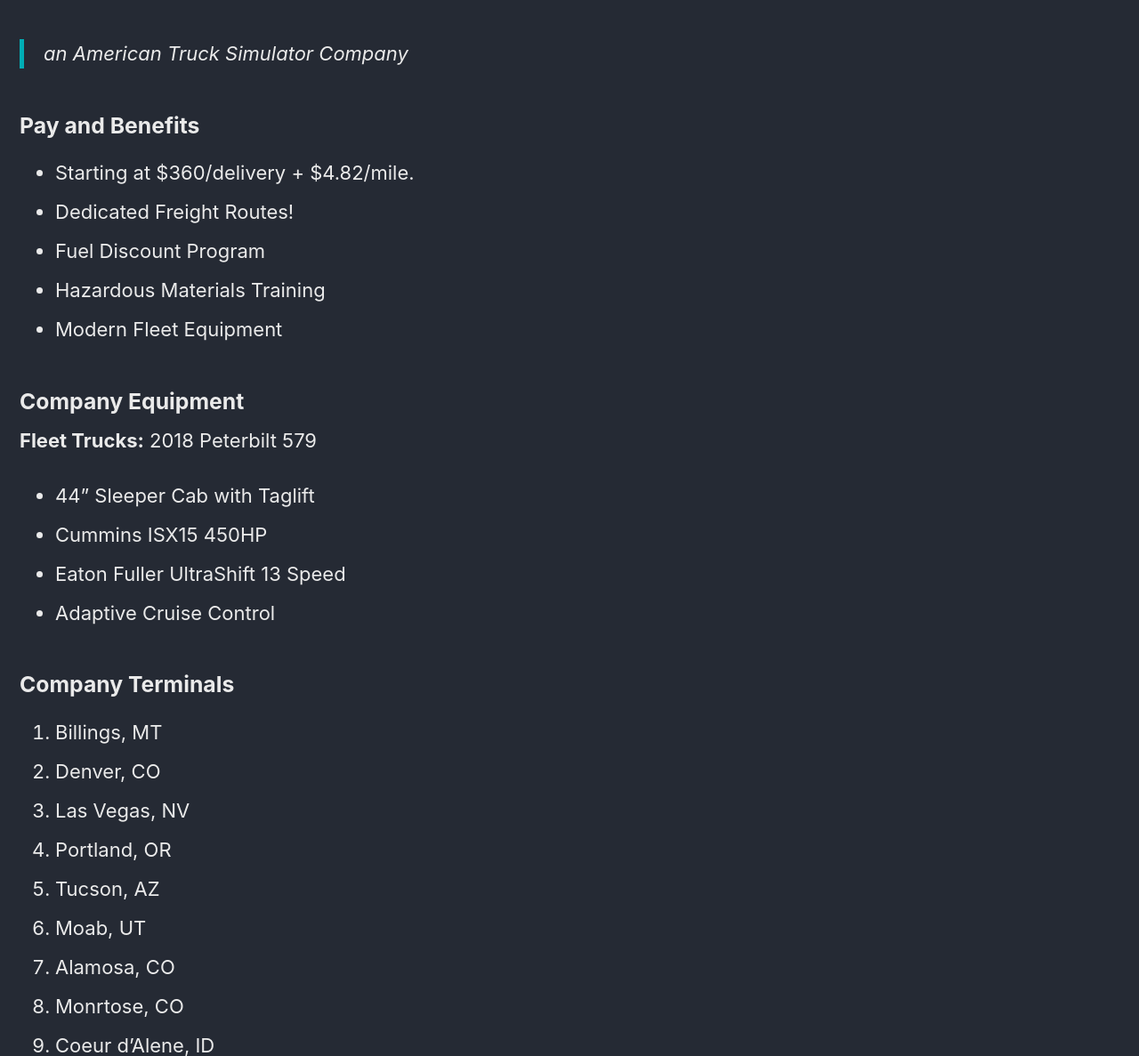
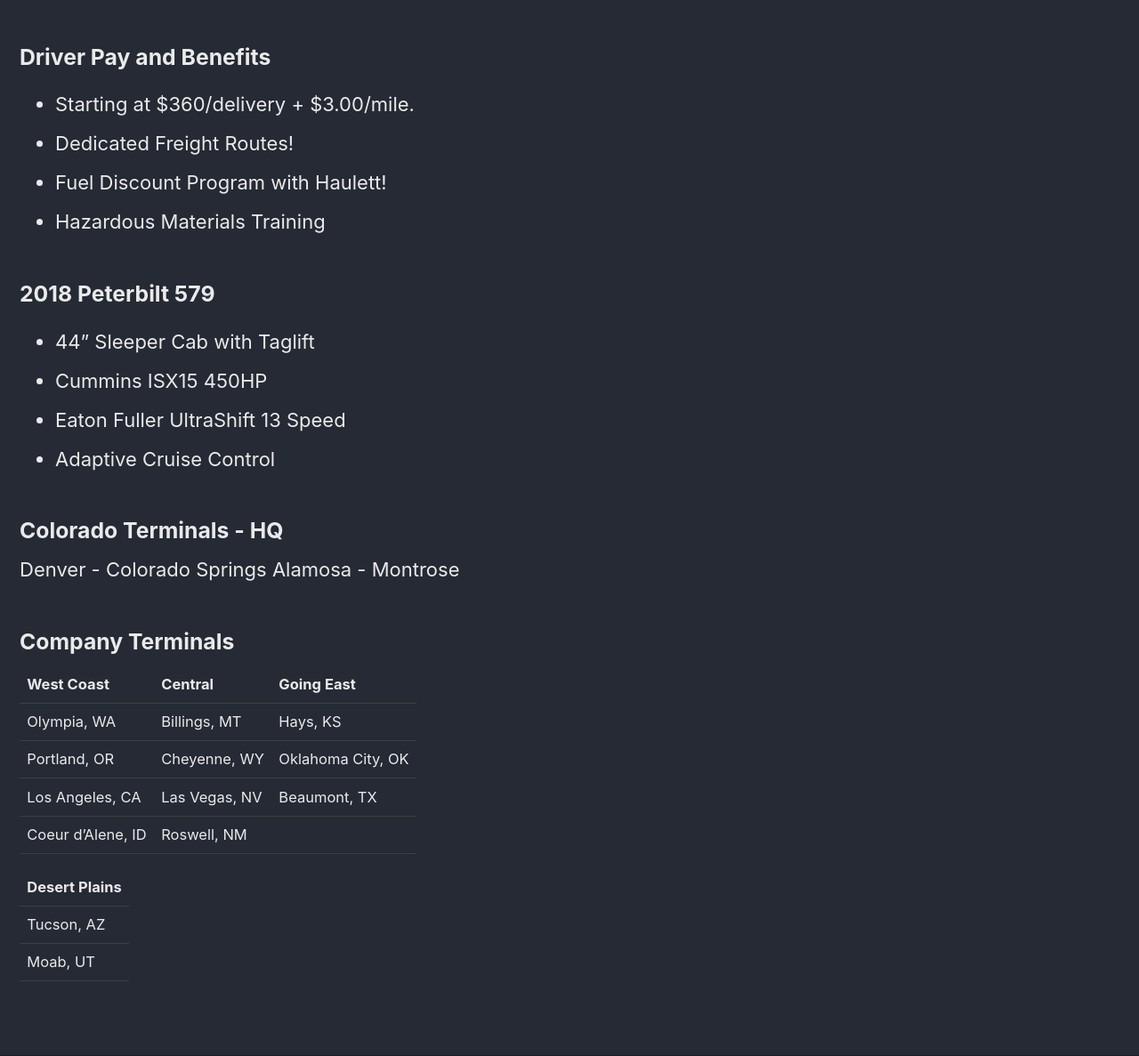
Before and after one commit to bluebotpc/bbpc-web2, a Jekyll site: the page built from pages/goobs-freight-service.md, in a window 1280 px wide and 1400 px high, scrolled down 308 px. Shown: the part 213-1400 px from the top of the window at 89% size. Built offline with Jekyll 4.4.1, drawn with Linux system fonts in a browser that asks for light colours; cached includes are drawn as plain includes; some of the changed text lies outside the part shown.

```diff
--- a/pages/goobs-freight-service.md
+++ b/pages/goobs-freight-service.md
@@ -11,41 +11,33 @@ header:
       url: "https://www.worldoftrucks.com/en/profile/154371"
 excerpt: "**Goobs Freight Service** is the **Premier** Freight Haulers in the Western United States!"
 ---
+### Driver Pay and Benefits
 
-> an American Truck Simulator Company
+- Starting at $360/delivery + $3.00/mile.
+- Dedicated Freight Routes!
+- Fuel Discount Program with Haulett!
+- Hazardous Materials Training
 
-### Pay and Benefits
-
-- Starting at $360/delivery + $4.82/mile.
-- Dedicated Freight Routes!
-- Fuel Discount Program
-- Hazardous Materials Training
-- Modern Fleet Equipment
-
-### Company Equipment
-
-**Fleet Trucks:** 2018 Peterbilt 579
+### 2018 Peterbilt 579
 
 - 44" Sleeper Cab with Taglift
 - Cummins ISX15 450HP
 - Eaton Fuller UltraShift 13 Speed
 - Adaptive Cruise Control
 
+### Colorado Terminals - HQ
+
+Denver - Colorado Springs
+Alamosa - Montrose
+
 ### Company Terminals
 
-1. Billings, MT
-1. Denver, CO
-1. Las Vegas, NV
-1. Portland, OR
-1. Tucson, AZ
-1. Moab, UT
-1. Alamosa, CO
-1. Monrtose, CO
-1. Coeur d'Alene, ID
-1. Los Angeles, CA
-1. Roswell, NM
-1. Olympia, WA
-1. Cheyenne, WY
-1. Beaumont, TX
-1. Oklahoma City, OK
-1. Hays, KS
+| **West Coast**    | **Central**   | **Going East** |
+| Olympia, WA       | Billings, MT  | Hays, KS |
+| Portland, OR      | Cheyenne, WY  | Oklahoma City, OK |
+| Los Angeles, CA   | Las Vegas, NV | Beaumont, TX |
+| Coeur d'Alene, ID | Roswell, NM |
+
+| **Desert Plains** |
+| Tucson, AZ |
+| Moab, UT |
```
Also changed, not shown: _posts/2021-06-07-weekend-w-the-bois.md (+3 -1 lines), _posts/2022-01-26-pihole-on-the-go.md (+5 -5 lines), _posts/2023-11-06-5am-reflections.md (deleted, +0 -22 lines), _posts/2023-12-15-wordpress-migration.md (+25 -9 lines), bluebotpc.md (deleted, +0 -36 lines), _posts/2021-06-07-piaware-one-month-ownership.md (line endings or trailing spaces), index.md (line endings or trailing spaces).
